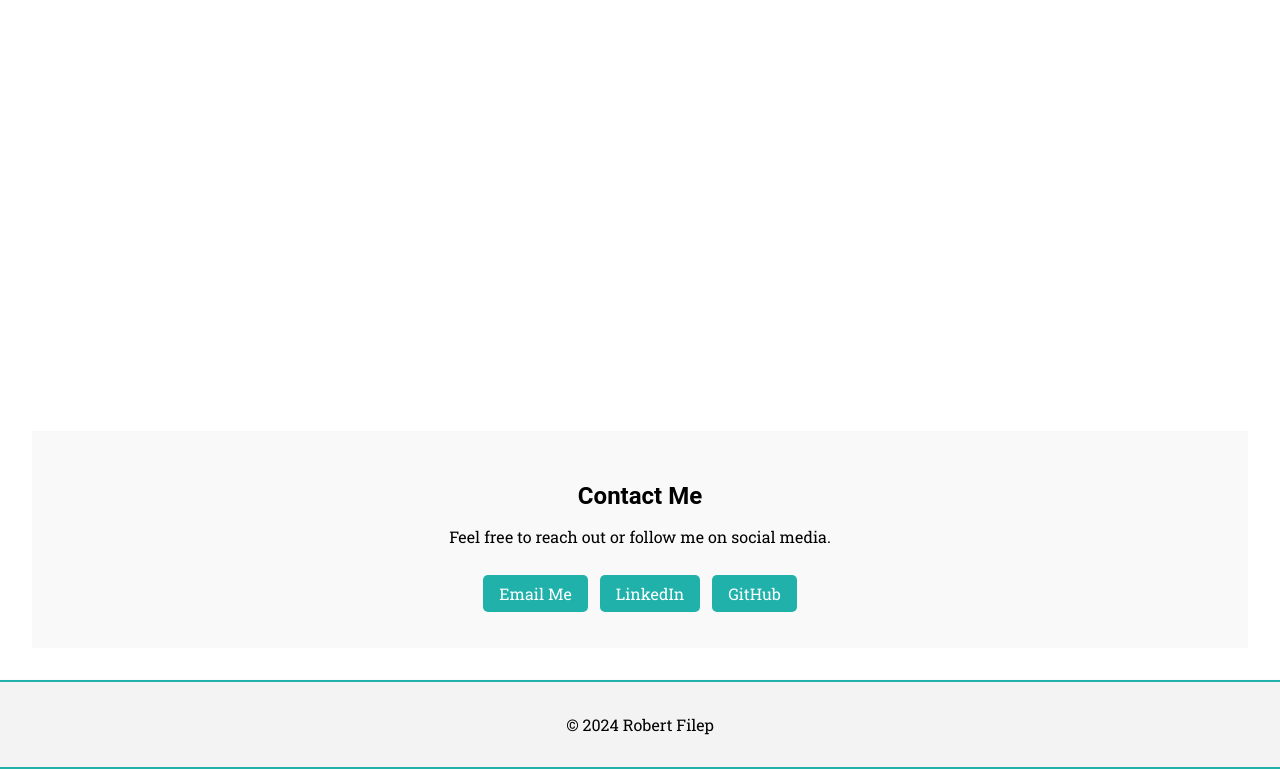
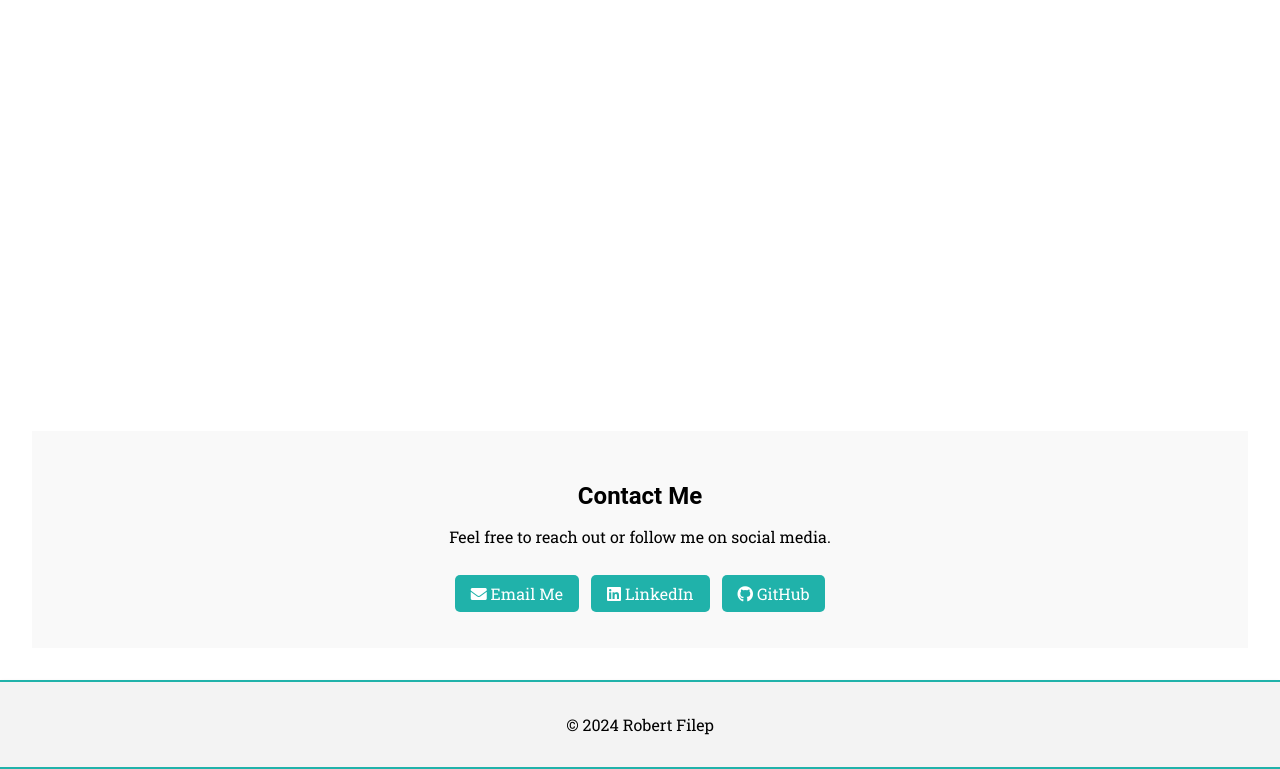
Before and after one commit to robfil50219/Robert-Filep-Portfolio, a plain HTML site: page index.html in a window 1280 px wide. Shown: the part 816-1585 px from the top of the page. Drawn offline with Linux system fonts and the light colour scheme.

Commit message:
contakt me links fixed

```diff
--- a/index.html
+++ b/index.html
@@ -9,6 +9,11 @@
       href="https://fonts.googleapis.com/css2?family=Roboto+Slab:wght@400&display=swap"
       rel="stylesheet"
     />
+    <link
+      rel="stylesheet"
+      href="https://cdnjs.cloudflare.com/ajax/libs/font-awesome/5.15.3/css/all.min.css"
+    />
+
     <script src="js/nav.js" defer></script>
   </head>
   <body>
@@ -70,19 +75,23 @@
       <section id="contact">
         <h2>Contact Me</h2>
         <p>Feel free to reach out or follow me on social media.</p>
-        <a href="mailto:robertfilep@gmail.com" class="contact-link">Email Me</a>
+        <a href="mailto:robertfilep@gmail.com" class="contact-link">
+          <i class="fas fa-envelope"></i> Email Me
+        </a>
         <a
           href="https://www.linkedin.com/in/robert-filep-417146264/"
           target="_blank"
           class="contact-link"
-          >LinkedIn</a
         >
+          <i class="fab fa-linkedin"></i> LinkedIn
+        </a>
         <a
           href="https://github.com/robfil50219"
           target="_blank"
           class="contact-link"
-          >GitHub</a
         >
+          <i class="fab fa-github"></i> GitHub
+        </a>
       </section>
     </main>
     <footer>
```
